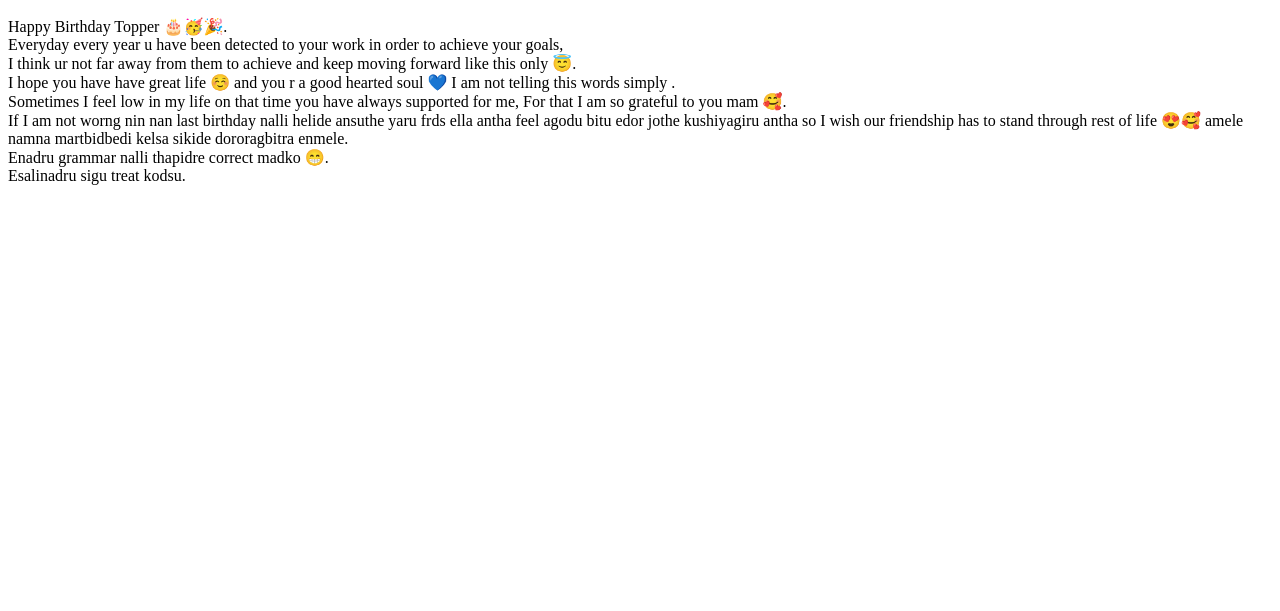
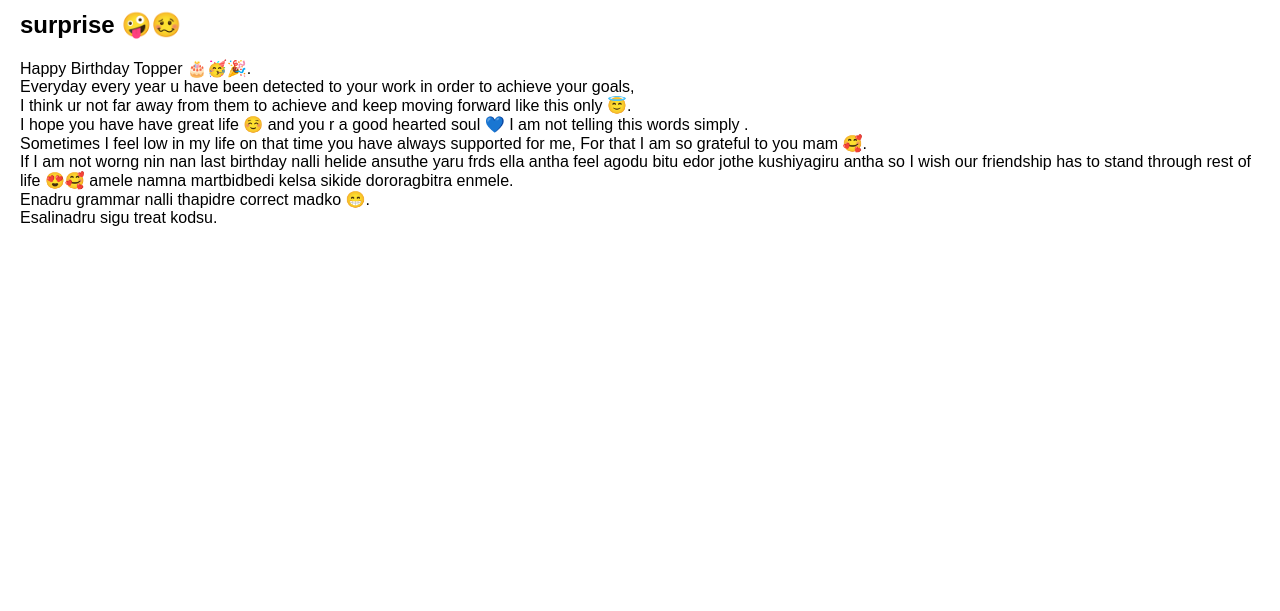
Before and after one commit to Varunks0705/Birthday, a plain HTML site: page index.html in a window 1280 px wide. Shown: the part 189-800 px from the top of the page. Drawn offline with Linux system fonts and the light colour scheme.

Commit message:
Update index.html

```diff
--- a/index.html
+++ b/index.html
@@ -5,7 +5,7 @@
 <head>
 
 	<title>My Web Page</title>
-	<link rel="stylesheet" type="text/css" href="varun.css">
+	<link rel="stylesheet" type="text/css" href="style.css">
 
 </head>
 
```
